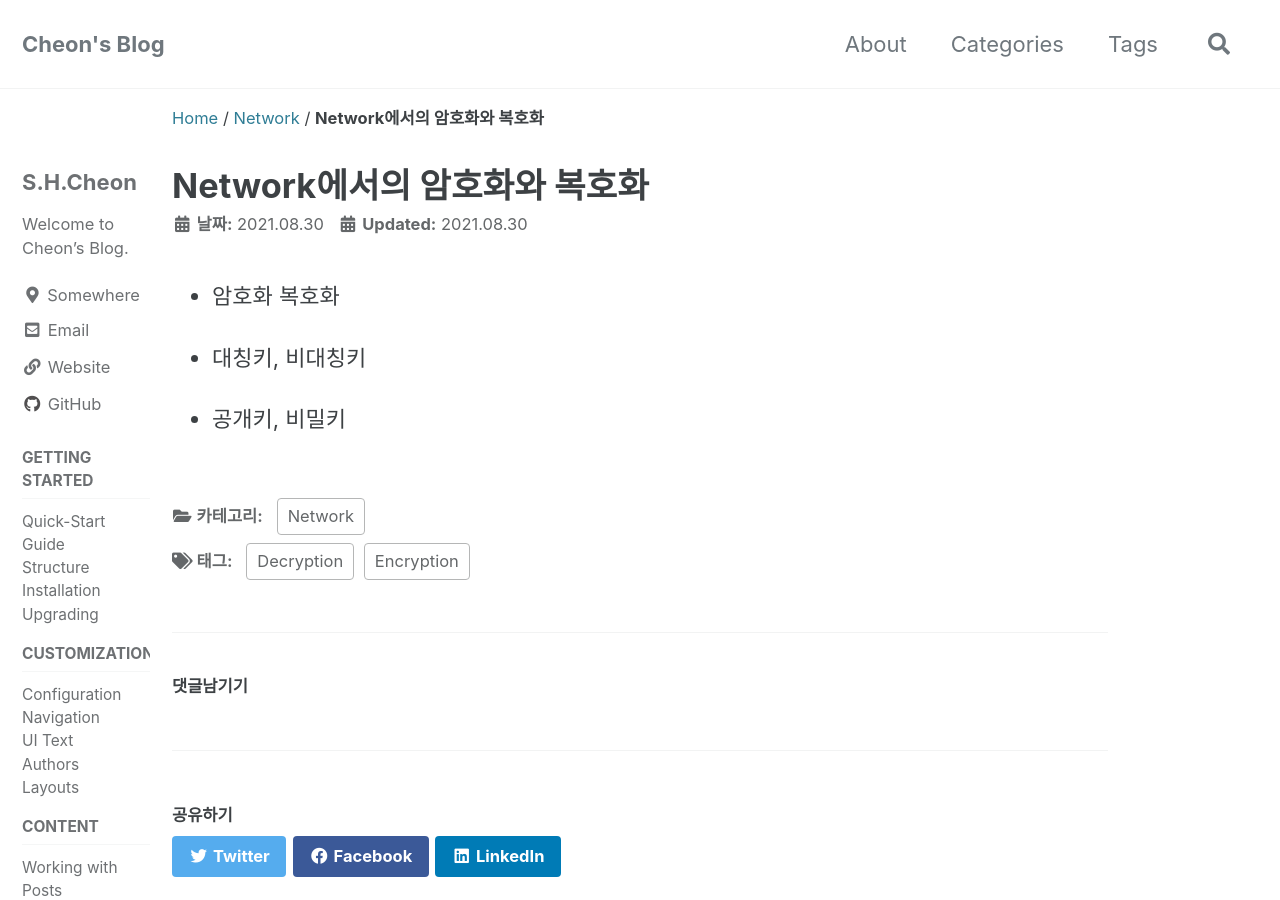
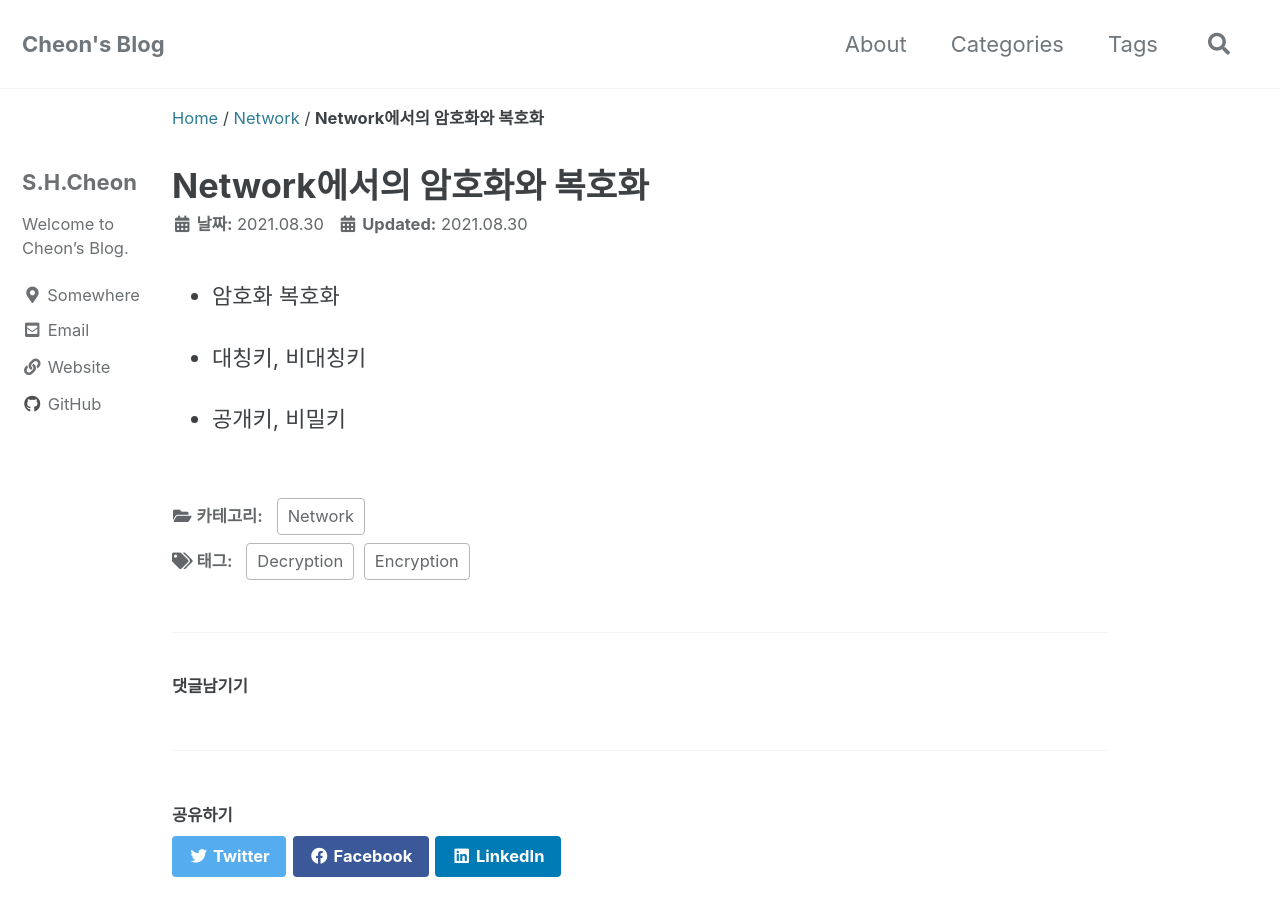
Before and after one commit to shcheon/myblog, a Jekyll site: the page built from _posts/network/2021-08-30-Network-Encryption-Decryption.md, in a window 1280 px wide and 900 px high. Built offline with Jekyll 4.4.1, drawn with Linux system fonts in a browser that asks for light colours; cached includes are drawn as plain includes; comment, search, counter and statistics services are not loaded; some of the changed text lies outside the part shown.

Commit message:
Update _config.yml

```diff
--- a/_config.yml
+++ b/_config.yml
@@ -267,5 +267,3 @@ defaults:
       share: true
       related: true
       comments: true
-      sidebar:
-        nav: "docs"
```
